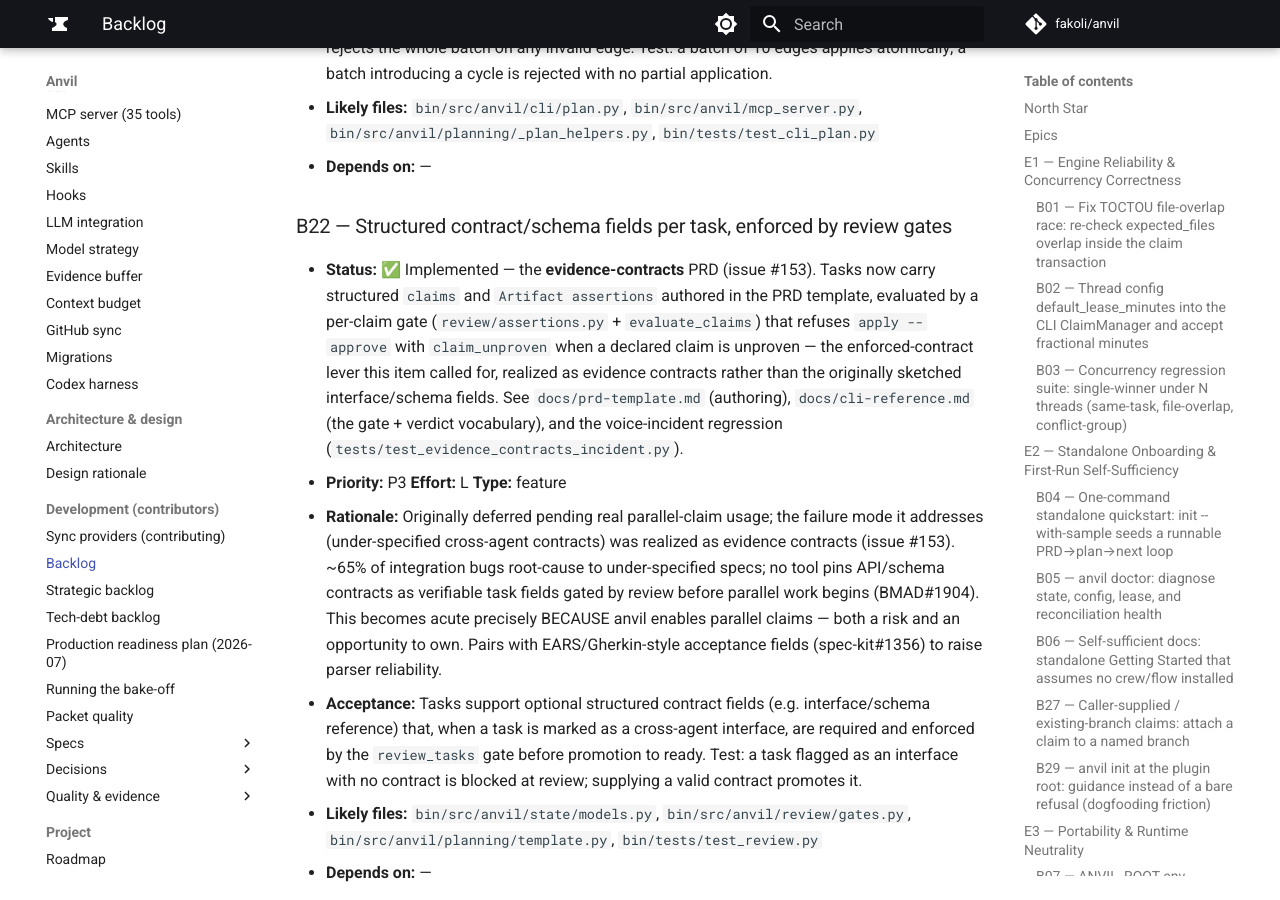
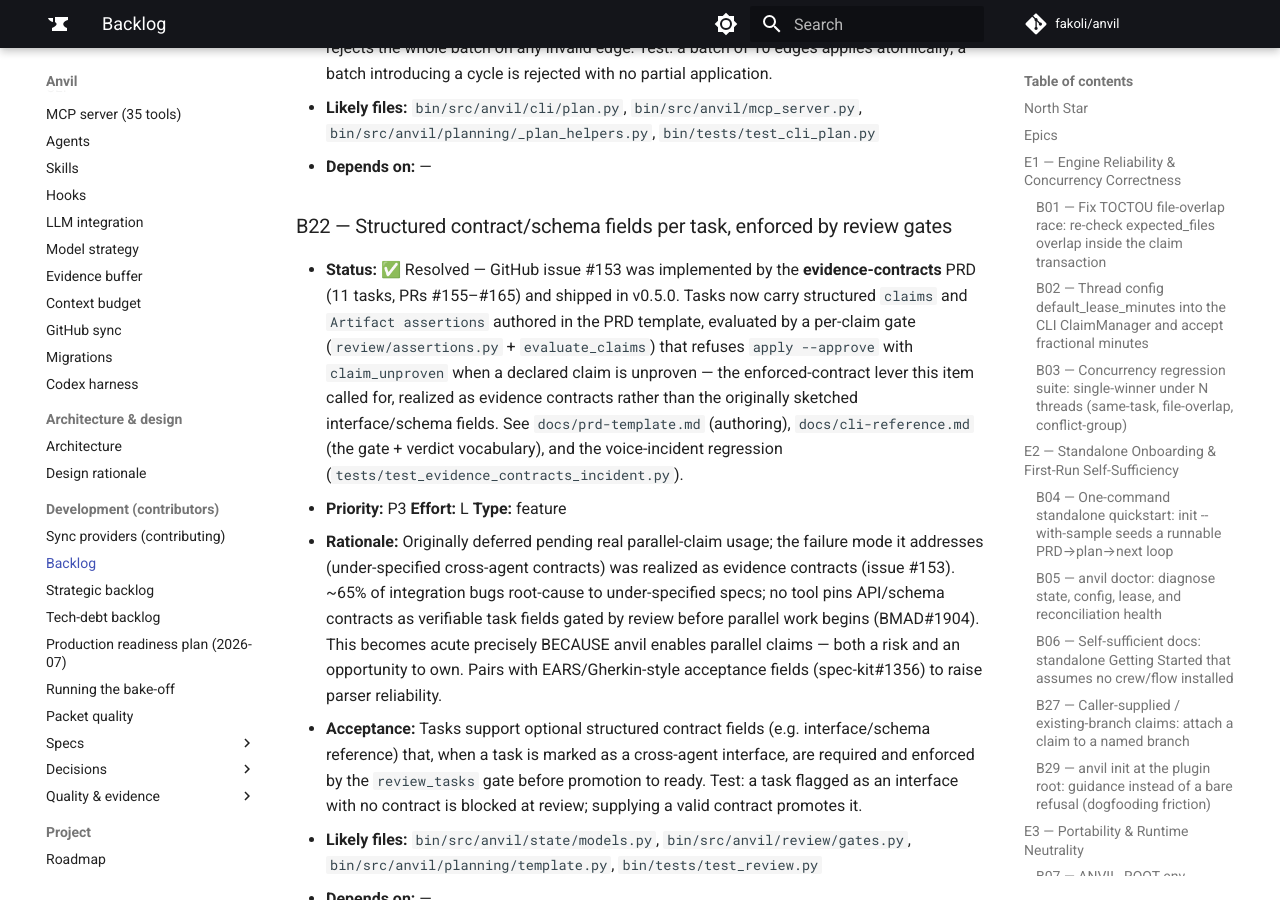
Before and after one commit to fakoli/anvil, an MkDocs documentation site: the page built from docs/backlog/anvil-backlog.md, in a window 1280 px wide and 900 px high, scrolled down 14923 px. Built offline with MkDocs 1.6.1 and Material for MkDocs 9.7.7, drawn with Linux system fonts in a browser that asks for light colours; comment, search, counter and statistics services are not loaded.

Commit message:
docs: mark issue #153 resolved

```diff
--- a/docs/backlog/anvil-backlog.md
+++ b/docs/backlog/anvil-backlog.md
@@ -247,7 +247,8 @@
 
 ### B22 — Structured contract/schema fields per task, enforced by review gates
 
-- **Status:** ✅ Implemented — the **evidence-contracts** PRD (issue #153).
+- **Status:** ✅ Resolved — GitHub issue #153 was implemented by the
+  **evidence-contracts** PRD (11 tasks, PRs #155–#165) and shipped in v0.5.0.
   Tasks now carry structured `claims` and `Artifact assertions` authored in
   the PRD template, evaluated by a per-claim gate (`review/assertions.py` +
   `evaluate_claims`) that refuses `apply --approve` with `claim_unproven`
```
